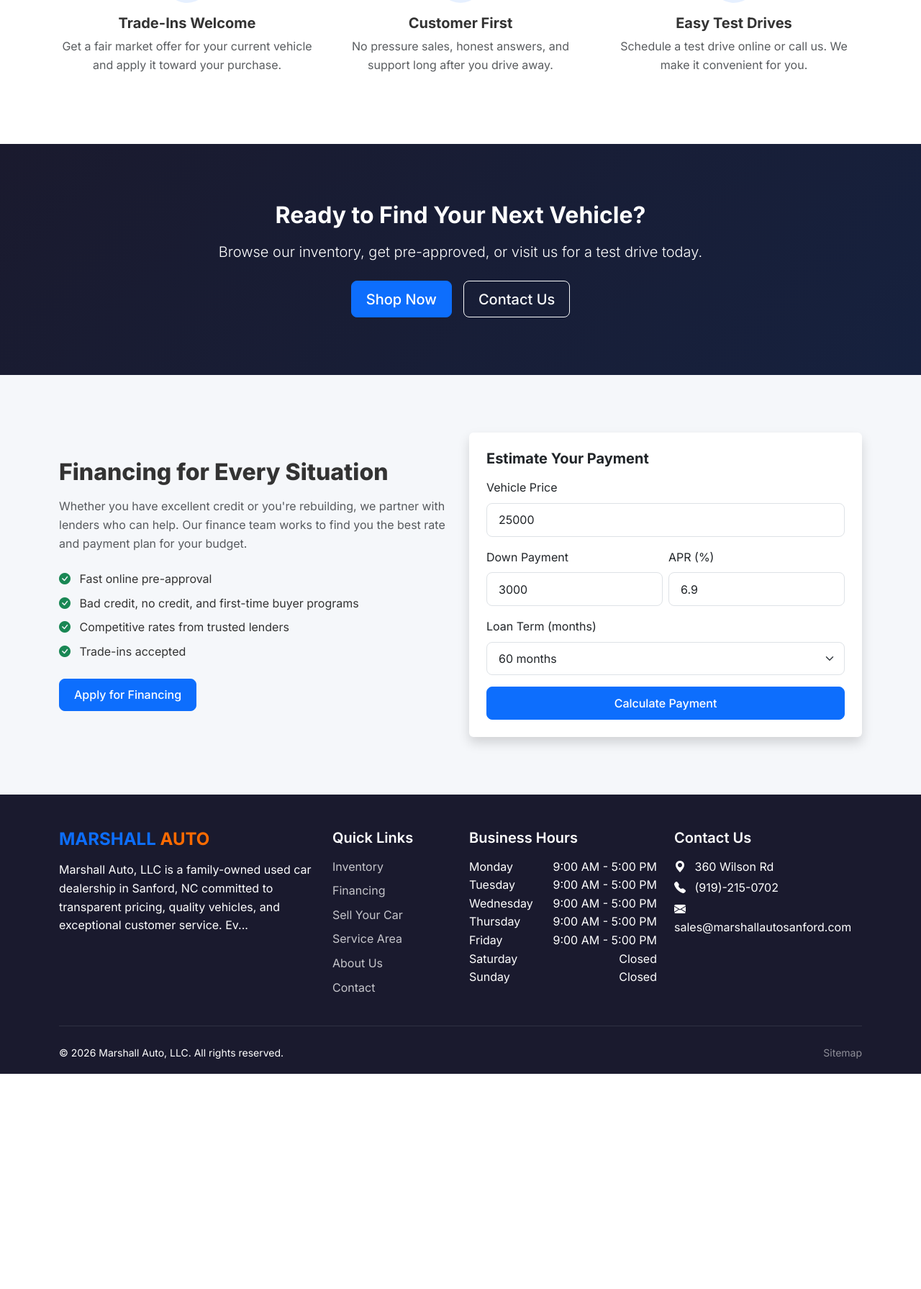
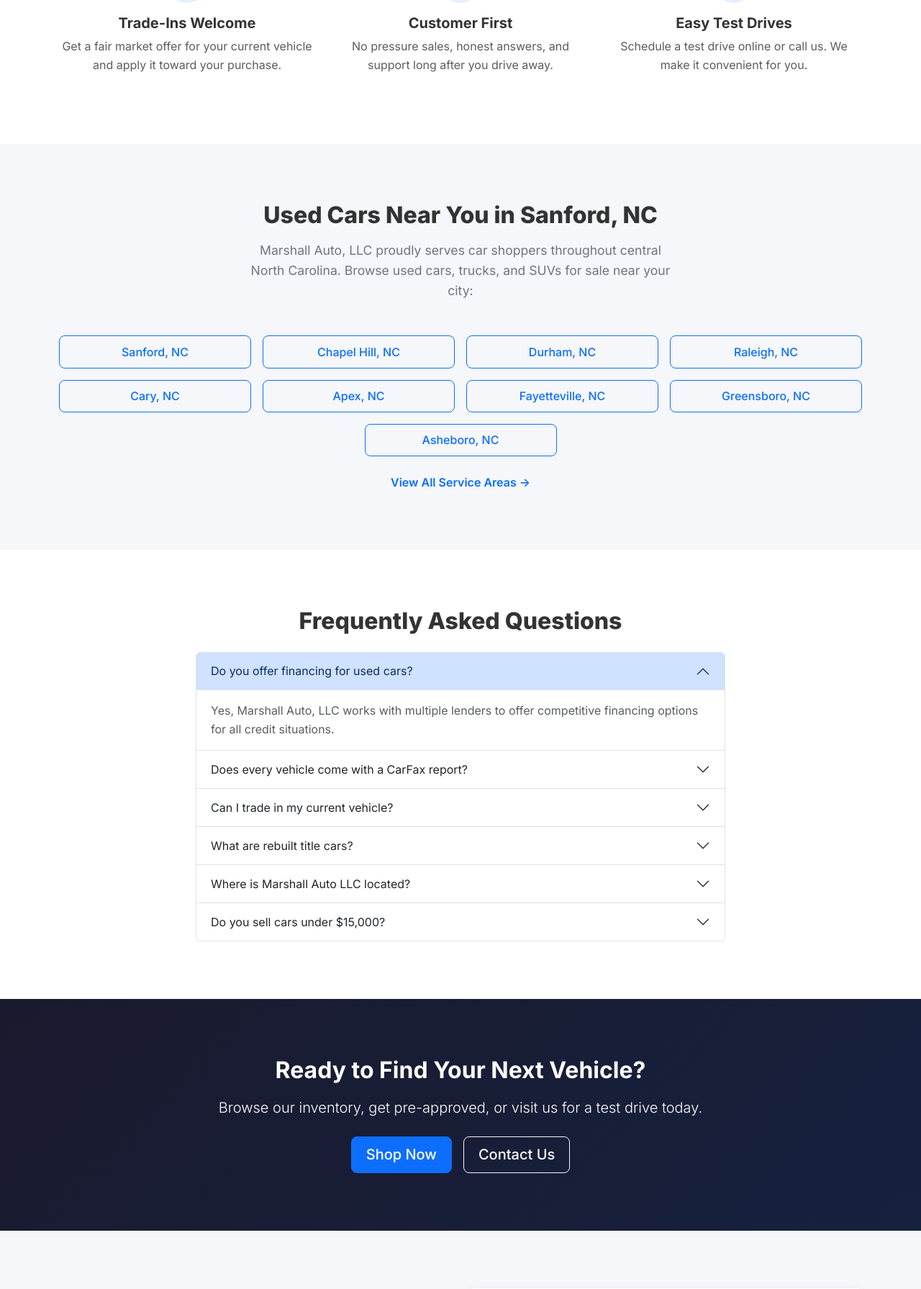
Before and after one commit to cmarshall108/marshallauto-website, a Flask app: page / in a window 1280 px wide. Shown: the part 1679-3470 px from the top of the page at 72% size. Before the commit the page ends 3171 px from the top, so only its background shows below. Run offline with Flask 3, Linux system fonts and the light colour scheme; data comes from the database, SQL or seed files in the repository; some libraries are stand-ins or nearby versions.

Commit message:
Improve local SEO and hide admin pages from crawlers
- Add homepage section linking to city-specific inventory landing pages
- Add visible FAQ accordion on homepage matching existing FAQPage schema
- Add X-Robots-Tag: noindex header to all admin routes

```diff
--- a/app/routes.py
+++ b/app/routes.py
@@ -418,6 +418,8 @@ def index():
         list_url=current_app.config['SITE_URL'],
     ) if featured else None
 
+    areas = current_app.config.get('SERVICE_AREAS', [])[:9]
+
     return render_template(
         'index.html',
         featured=featured,
@@ -433,6 +435,8 @@ def index():
         meta_title=SiteSetting.get('site_title'),
         meta_description=SiteSetting.get('meta_description'),
         page_type='home',
+        areas=areas,
+        home_faqs=home_faqs,
     )
 
 
--- a/app/templates/index.html
+++ b/app/templates/index.html
@@ -194,6 +194,61 @@
     </div>
 </section>
 
+<!-- Service Area / Local SEO -->
+{% if areas %}
+<section class="section-padding bg-light-brand">
+    <div class="container">
+        <div class="text-center mb-5">
+            <h2 class="section-title">Used Cars Near You in {{ business_city }}, {{ business_state }}</h2>
+            <p class="section-subtitle mx-auto">{{ business_name }} proudly serves car shoppers throughout central North Carolina. Browse used cars, trucks, and SUVs for sale near your city:</p>
+        </div>
+        <div class="row g-3 justify-content-center">
+            {% for city, state in areas %}
+            <div class="col-6 col-md-4 col-lg-3 text-center">
+                <a href="{{ url_for('main.inventory_by_city', city=city.lower().replace(' ', '-'), state=state.lower()) }}" class="btn btn-outline-primary w-100">{{ city }}, {{ state }}</a>
+            </div>
+            {% endfor %}
+        </div>
+        <div class="text-center mt-4">
+            <a href="{{ url_for('main.service_area') }}" class="fw-semibold">View All Service Areas &rarr;</a>
+        </div>
+    </div>
+</section>
+{% endif %}
+
+<!-- FAQ -->
+{% if home_faqs %}
+<section class="section-padding">
+    <div class="container">
+        <div class="row justify-content-center">
+            <div class="col-lg-8">
+                <h2 class="section-title text-center mb-4">Frequently Asked Questions</h2>
+                <div class="accordion" id="homeFaqAccordion">
+                    {% for question, answer in home_faqs %}
+                    <div class="accordion-item">
+                        <h3 class="accordion-header" id="home-faq-h-{{ loop.index }}">
+                            <button class="accordion-button {% if not loop.first %}collapsed{% endif %}" type="button"
+                                    data-bs-toggle="collapse" data-bs-target="#home-faq-{{ loop.index }}"
+                                    aria-expanded="{{ 'true' if loop.first else 'false' }}"
+                                    aria-controls="home-faq-{{ loop.index }}">
+                                {{ question }}
+                            </button>
+                        </h3>
+                        <div id="home-faq-{{ loop.index }}"
+                             class="accordion-collapse collapse {% if loop.first %}show{% endif %}"
+                             aria-labelledby="home-faq-h-{{ loop.index }}"
+                             data-bs-parent="#homeFaqAccordion">
+                            <div class="accordion-body text-muted">{{ answer }}</div>
+                        </div>
+                    </div>
+                    {% endfor %}
+                </div>
+            </div>
+        </div>
+    </div>
+</section>
+{% endif %}
+
 <!-- CTA -->
 <section class="cta-section text-center">
     <div class="container">
```
Also changed, not shown: app/admin.py (+7 -0 lines).
